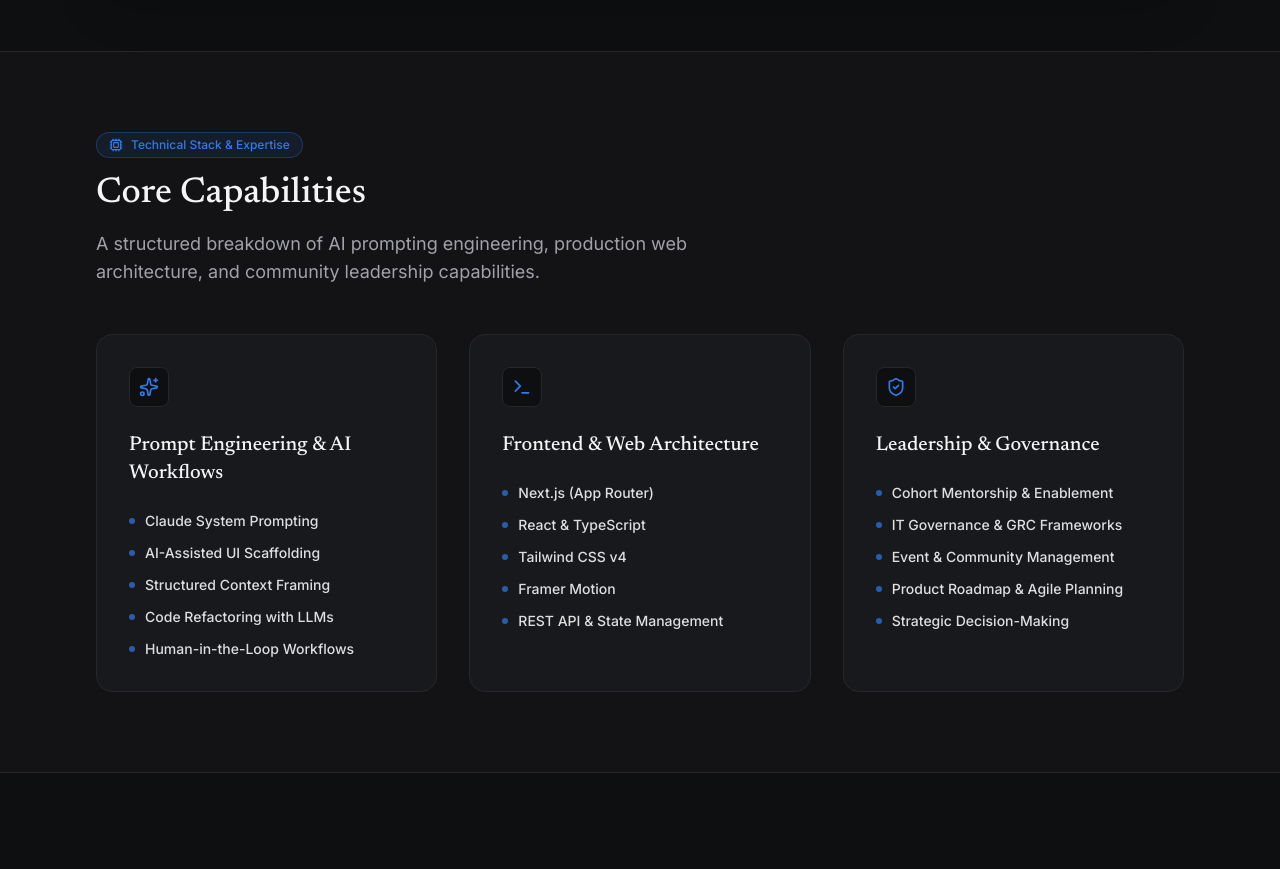
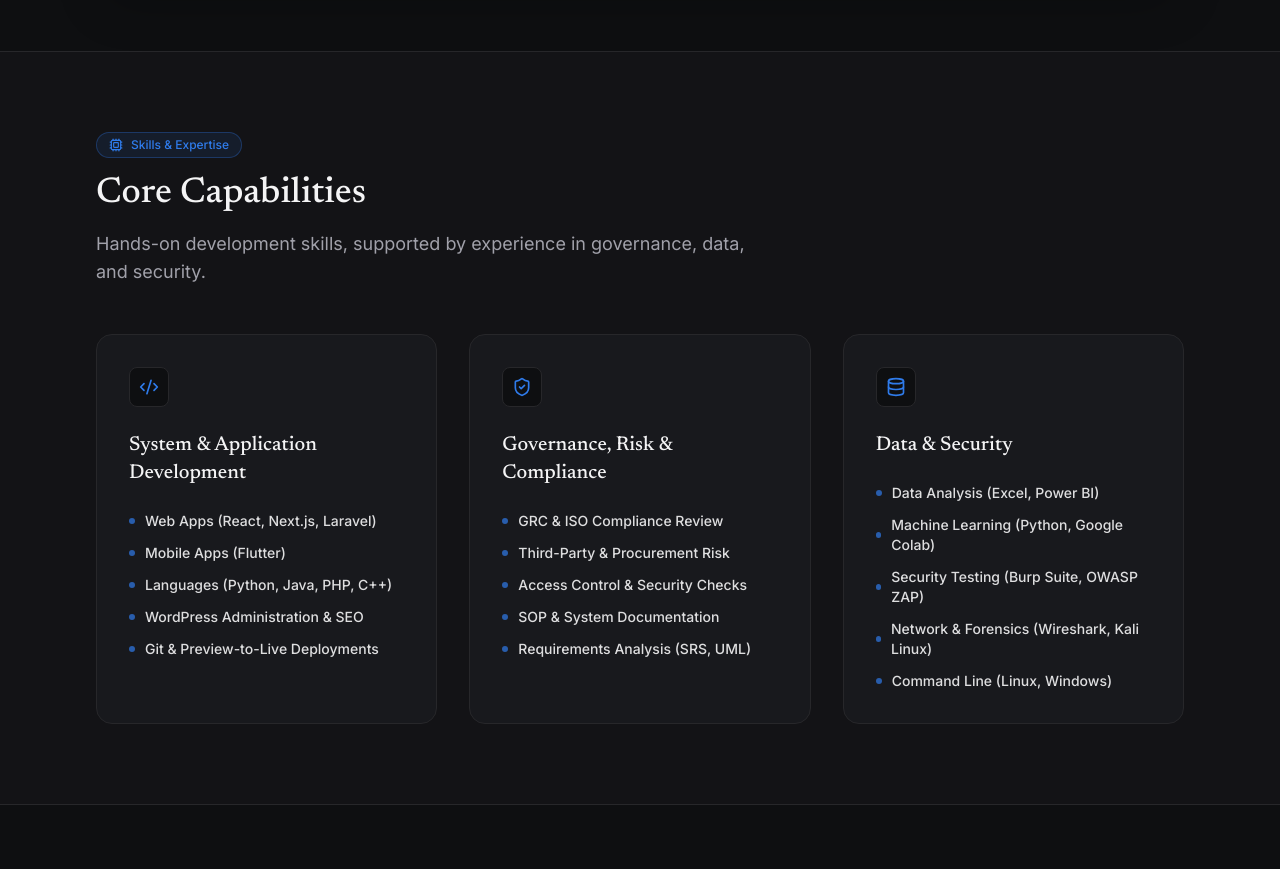
Before and after one commit to alproozz/-Claude-Ambassador, a Next.js app: page / in a window 1280 px wide. Shown: the part 4660-5529 px from the top of the page. Built offline with nearby package versions, Linux system fonts and the light colour scheme.

Commit message:
feat(skills): perbarui domain keahlian rekayasa sistem dan tata kelola

```diff
--- a/src/components/Skills.tsx
+++ b/src/components/Skills.tsx
@@ -1,41 +1,41 @@
 "use client";
 
 import { motion } from "framer-motion";
-import { Cpu, Terminal, ShieldCheck, Sparkles } from "lucide-react";
+import { Code2, Cpu, Database, ShieldCheck } from "lucide-react";
 
 export default function Skills() {
   const skillCategories = [
     {
-      icon: Sparkles,
-      title: "Prompt Engineering & AI Workflows",
+      icon: Code2,
+      title: "System & Application Development",
       skills: [
-        "Claude System Prompting",
-        "AI-Assisted UI Scaffolding",
-        "Structured Context Framing",
-        "Code Refactoring with LLMs",
-        "Human-in-the-Loop Workflows"
-      ]
-    },
-    {
-      icon: Terminal,
-      title: "Frontend & Web Architecture",
-      skills: [
-        "Next.js (App Router)",
-        "React & TypeScript",
-        "Tailwind CSS v4",
-        "Framer Motion",
-        "REST API & State Management"
+        "Web Apps (React, Next.js, Laravel)",
+        "Mobile Apps (Flutter)",
+        "Languages (Python, Java, PHP, C++)",
+        "WordPress Administration & SEO",
+        "Git & Preview-to-Live Deployments"
       ]
     },
     {
       icon: ShieldCheck,
-      title: "Leadership & Governance",
+      title: "Governance, Risk & Compliance",
       skills: [
-        "Cohort Mentorship & Enablement",
-        "IT Governance & GRC Frameworks",
-        "Event & Community Management",
-        "Product Roadmap & Agile Planning",
-        "Strategic Decision-Making"
+        "GRC & ISO Compliance Review",
+        "Third-Party & Procurement Risk",
+        "Access Control & Security Checks",
+        "SOP & System Documentation",
+        "Requirements Analysis (SRS, UML)"
+      ]
+    },
+    {
+      icon: Database,
+      title: "Data & Security",
+      skills: [
+        "Data Analysis (Excel, Power BI)",
+        "Machine Learning (Python, Google Colab)",
+        "Security Testing (Burp Suite, OWASP ZAP)",
+        "Network & Forensics (Wireshark, Kali Linux)",
+        "Command Line (Linux, Windows)"
       ]
     }
   ];
@@ -46,11 +46,11 @@ export default function Skills() {
         <div className="mb-12">
           <div className="inline-flex items-center gap-2 px-3 py-1 rounded-full border border-accent/30 bg-accent/10 text-xs font-medium text-accent mb-4">
             <Cpu size={14} />
-            Technical Stack & Expertise
+            Skills & Expertise
           </div>
           <h2 className="text-3xl md:text-4xl font-serif font-medium text-foreground mb-4">Core Capabilities</h2>
           <p className="text-muted text-lg max-w-2xl">
-            A structured breakdown of AI prompting engineering, production web architecture, and community leadership capabilities.
+            Hands-on development skills, supported by experience in governance, data, and security.
           </p>
         </div>
 
```
